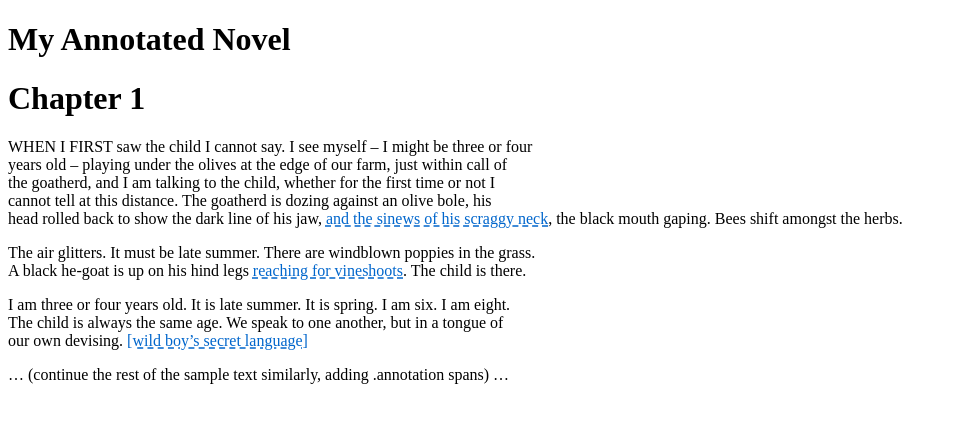
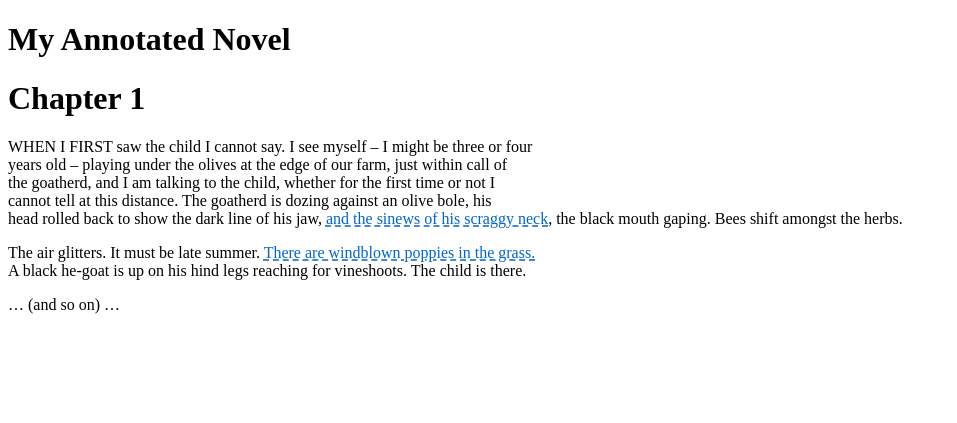
Before and after one commit to d-jacobson15/animaginarylife, a Jekyll site: the page built from chapter-1.md, in a window 1280 px wide. Shown: the top 423 px of the page, without its empty margins (0-957 px from the left). Built offline with Jekyll 4.4.1, drawn with Linux system fonts in a browser that asks for light colours; our own code applies the rules of GitHub Pages for plain Markdown files.

Commit message:
Update chapter-1.md

```diff
--- a/chapter-1.md
+++ b/chapter-1.md
@@ -1,21 +1,12 @@
----
-layout: default
-title: "Chapter 1"
----
-
 # Chapter 1
 
 WHEN I FIRST saw the child I cannot say. I see myself – I might be three or four
 years old – playing under the olives at the edge of our farm, just within call of
 the goatherd, and I am talking to the child, whether for the first time or not I
 cannot tell at this distance. The goatherd is dozing against an olive bole, his
-head rolled back to show the dark line of his jaw, <span class="annotation" data-annotation="Lorem ipsum dolor sit amet, explaining the imagery here.">and the sinews of his scraggy neck</span>, the black mouth gaping. Bees shift amongst the herbs.
+head rolled back to show the dark line of his jaw, <span class="annotation" data-annotation="An interesting description of the goatherd's posture and the rugged countryside.">and the sinews of his scraggy neck</span>, the black mouth gaping. Bees shift amongst the herbs.
 
-The air glitters. It must be late summer. There are windblown poppies in the grass.
-A black he-goat is up on his hind legs <span class="annotation" data-annotation="Poppies can symbolize ephemeral beauty or remembrance, depending on context.">reaching for vineshoots</span>. The child is there.
+The air glitters. It must be late summer. <span class="annotation" data-annotation="Poppies are known for their vibrant color and short lifespan—symbolic in many cultures.">There are windblown poppies in the grass.</span>
+A black he-goat is up on his hind legs reaching for vineshoots. The child is there.
 
-I am three or four years old. It is late summer. It is spring. I am six. I am eight.
-The child is always the same age. We speak to one another, but in a tongue of
-our own devising. <span class="annotation" data-annotation="Perhaps an imaginary language shared only by these two.">[wild boy’s secret language]</span>
-
-... (continue the rest of the sample text similarly, adding .annotation spans) ...
+... (and so on) ...
```
